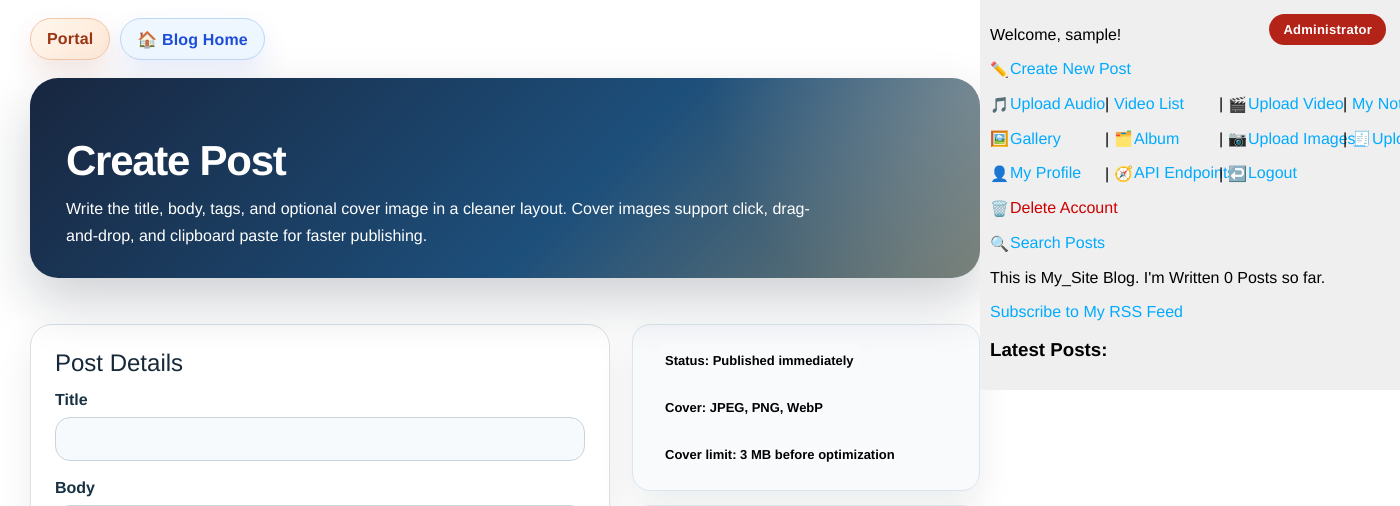
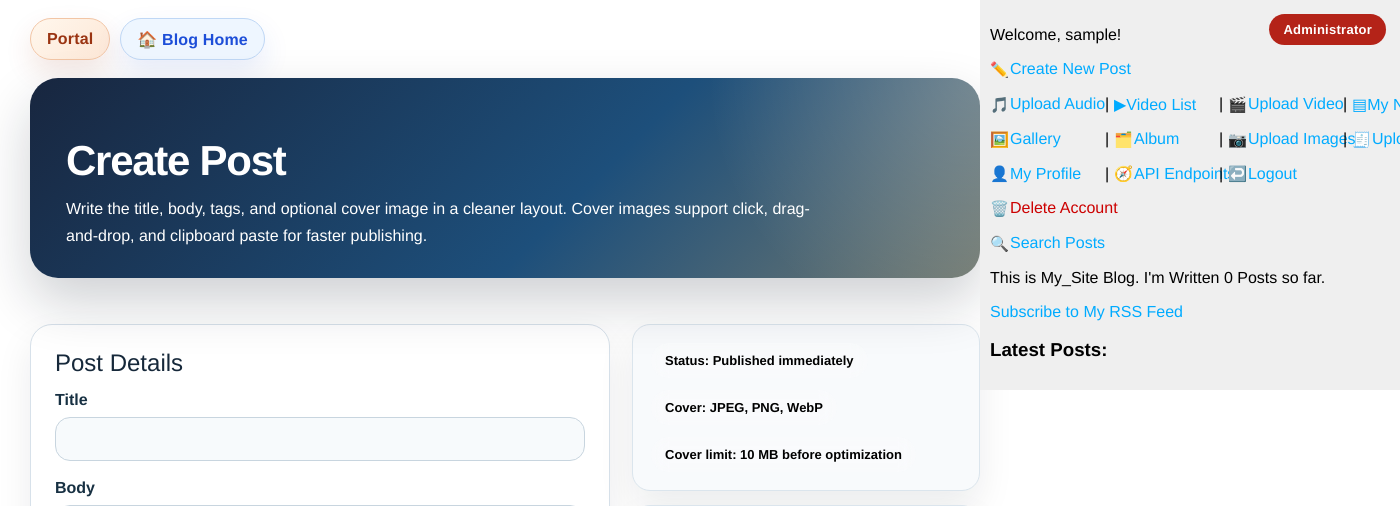
Before and after one commit to aaab0914/my_site_prod, a Django app: page /blog/create/ in a window 1400 px wide; the page is wider, and only the part inside the window is pictured. Shown: the top 506 px of that part. Run offline with Django 5.2, Linux system fonts and the light colour scheme; the visitor is signed in with stand-in values (Sample User, id 1); data that the repository does not hold is empty; parts of the project's set-up code (start-up, migrations or seed data) failed here and were passed over; some libraries are stand-ins or nearby versions.

Commit message:
fix: align cover limit and visible sidebar icons

```diff
--- a/blog/templates/blog/base.html
+++ b/blog/templates/blog/base.html
@@ -206,9 +206,9 @@
 
         <p class="sidebar-nav-row">
             <a href="{% url 'blog:audio_upload' %}"><span class="sidebar-inline-icon">🎵</span>Upload Audio</a><span class="sidebar-separator">|</span>
-            <a href="{% url 'blog:video_list' %}">Video List</a>
+            <a href="{% url 'blog:video_list' %}"><span class="sidebar-nav-icon" aria-hidden="true">▶</span>Video List</a>
             {% if request.user.is_superuser %}<span class="sidebar-separator">|</span><a href="{% url 'blog:video_upload' %}"><span class="sidebar-inline-icon">🎬</span>Upload Video</a>{% endif %}<span class="sidebar-separator">|</span>
-            <a href="{% url 'blog:note_list' %}">My Notes</a>
+            <a href="{% url 'blog:note_list' %}"><span class="sidebar-nav-icon" aria-hidden="true">▤</span>My Notes</a>
         </p>
 
         <p class="sidebar-nav-row">
@@ -267,8 +267,8 @@
         </p>
 
         <p class="sidebar-nav-row">
-        <a href="{% url 'blog:video_list' %}">Video List</a><span class="sidebar-separator">|</span>
-        <a href="{% url 'blog:note_list' %}">My Notes</a>
+        <a href="{% url 'blog:video_list' %}"><span class="sidebar-nav-icon" aria-hidden="true">▶</span>Video List</a><span class="sidebar-separator">|</span>
+        <a href="{% url 'blog:note_list' %}"><span class="sidebar-nav-icon" aria-hidden="true">▤</span>My Notes</a>
         </p>
 
         <p>
--- a/blog/templates/blog/post/create_post.html
+++ b/blog/templates/blog/post/create_post.html
@@ -304,7 +304,7 @@
                 <div class="post-create-pills">
                     <span class="post-create-pill">Status: Published immediately</span>
                     <span class="post-create-pill">Cover: JPEG, PNG, WebP</span>
-                    <span class="post-create-pill">Cover limit: 3 MB before optimization</span>
+                    <span class="post-create-pill">Cover limit: 10 MB before optimization</span>
                 </div>
             </section>
             <section class="post-create-panel post-create-note">
```
